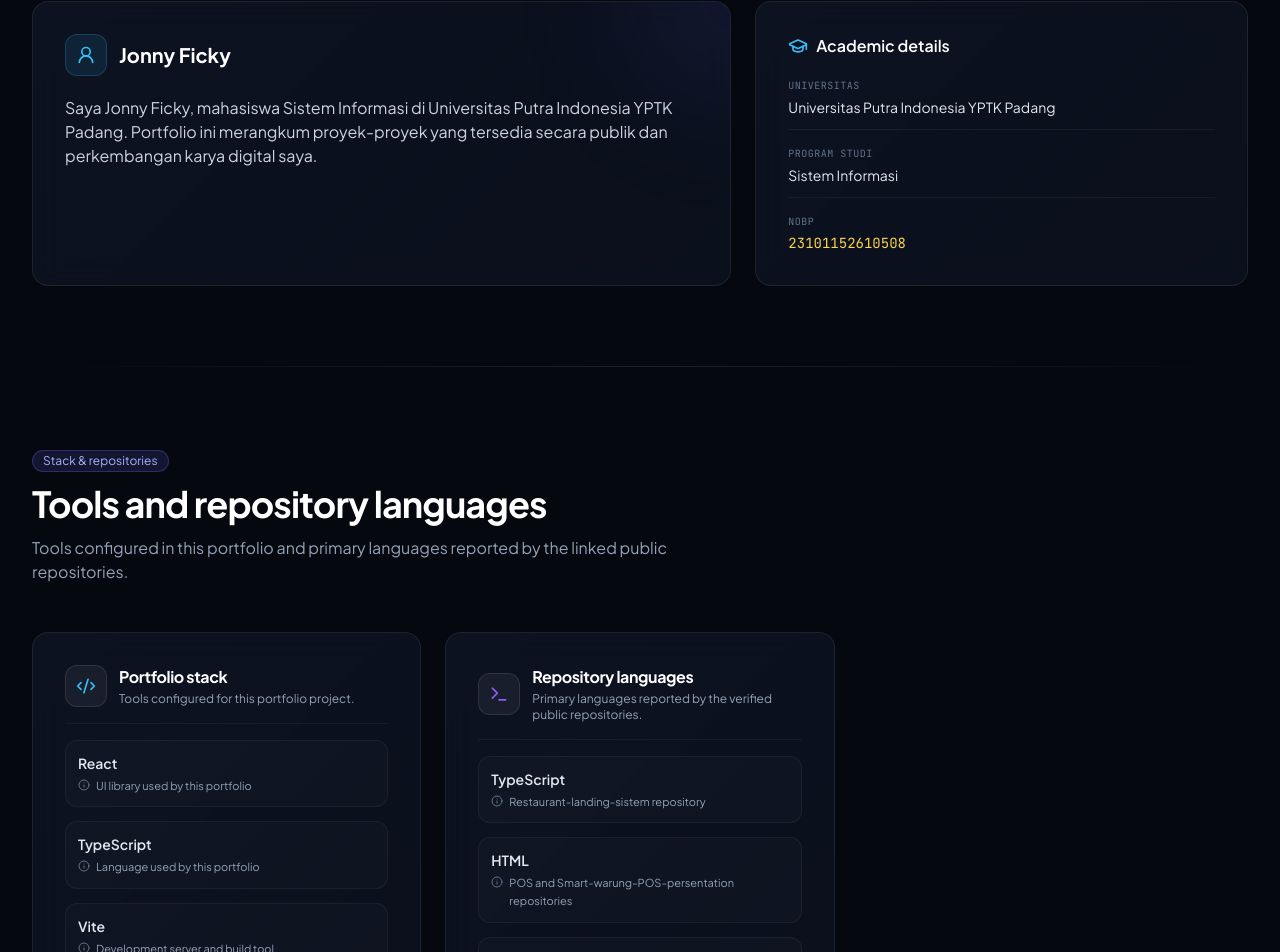
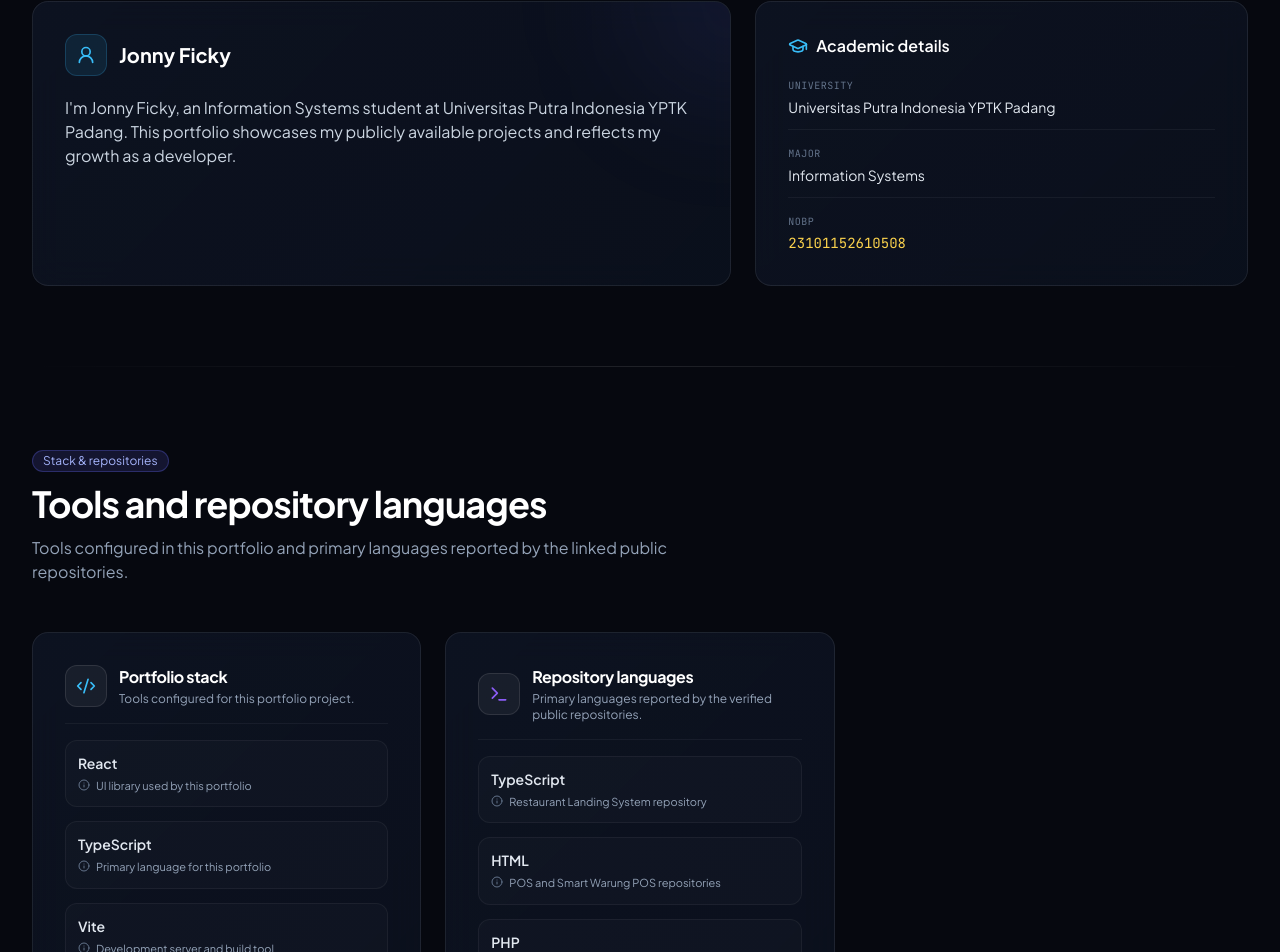
Before and after one commit to jonnyficky2/Portofolio, a React (Vite) app: page / in a window 1280 px wide. Shown: the part 1087-2039 px from the top of the page. Built offline with nearby package versions, Linux system fonts and the light colour scheme.

Commit message:
feat(content): improve project descriptions and ensure English language consistency

```diff
--- a/src/data/portfolioData.ts
+++ b/src/data/portfolioData.ts
@@ -8,30 +8,31 @@ import type {
 
 export const studentData: StudentInfo = {
   name: 'Jonny Ficky',
-  role: 'Mahasiswa Sistem Informasi',
+  role: 'Information Systems Student',
   university: 'Universitas Putra Indonesia YPTK Padang',
-  major: 'Sistem Informasi',
+  major: 'Information Systems',
   nobp: '23101152610508',
   tagline: 'A personal space for projects, learning, and digital craft.',
+  avatarUrl: '/profil.jpeg',
   bioIntro:
-    'Saya Jonny Ficky, mahasiswa Sistem Informasi di Universitas Putra Indonesia YPTK Padang. Portfolio ini merangkum proyek-proyek yang tersedia secara publik dan perkembangan karya digital saya.',
+    'I\'m Jonny Ficky, an Information Systems student at Universitas Putra Indonesia YPTK Padang. This portfolio showcases my publicly available projects and reflects my growth as a developer.',
   academicDetails: [
-    { label: 'Universitas', value: 'Universitas Putra Indonesia YPTK Padang' },
-    { label: 'Program Studi', value: 'Sistem Informasi' },
+    { label: 'University', value: 'Universitas Putra Indonesia YPTK Padang' },
+    { label: 'Major', value: 'Information Systems' },
     { label: 'NOBP', value: '23101152610508' },
   ],
 };
 
-const unverifiedProjectDetails =
-  'Repositori GitHub publik. Detail fitur dan status penyelesaian belum diverifikasi.';
+// Individual project descriptions (replacing generic unverified placeholder)
 
 export const projectsData: ProjectItem[] = [
   {
     id: 'lifeflow',
     title: 'LifeFlow',
     category: 'Featured project',
-    description: 'Simple Daily Tracker app with PWA features.',
-    techStack: [],
+    description:
+      'A Progressive Web App (PWA) for daily habit and activity tracking. Built with React and Firebase, it supports offline usage and delivers a smooth, app-like experience on any device.',
+    techStack: ['React', 'TypeScript', 'Vite', 'Tailwind CSS', 'PWA', 'Firebase'],
     status: 'Active Development',
     isFeatured: true,
     githubUrl: 'https://github.com/jonnyficky2/LifeFlow',
@@ -39,9 +40,10 @@ export const projectsData: ProjectItem[] = [
   },
   {
     id: 'restaurant-landing-sistem',
-    title: 'Restaurant-landing-sistem',
+    title: 'Restaurant Landing System',
     category: 'Public repository',
-    description: unverifiedProjectDetails,
+    description:
+      'A restaurant landing page system built with TypeScript. Displays menu items, restaurant information, and an intuitive layout designed to attract customers online.',
     techStack: ['TypeScript'],
     status: 'Awaiting Verification',
     githubUrl: 'https://github.com/jonnyficky2/Restaurant-landing-sistem',
@@ -49,9 +51,10 @@ export const projectsData: ProjectItem[] = [
   },
   {
     id: 'smart-warung-pos-persentation',
-    title: 'Smart-warung-POS-persentation',
+    title: 'Smart Warung POS — Presentation',
     category: 'Public repository',
-    description: 'Presentation for software engineering.',
+    description:
+      'An interactive HTML presentation for a Smart Warung Point-of-Sale system proposal, created as part of a Software Engineering course assignment.',
     techStack: ['HTML'],
     status: 'Awaiting Verification',
     githubUrl: 'https://github.com/jonnyficky2/Smart-warung-POS-persentation',
@@ -61,7 +64,8 @@ export const projectsData: ProjectItem[] = [
     id: 'pos',
     title: 'POS',
     category: 'Public repository',
-    description: 'Point Of Sale.',
+    description:
+      'A web-based Point of Sale application for small businesses. Handles product listings, transaction flow, and basic sales management in a simple, browser-accessible interface.',
     techStack: ['HTML'],
     status: 'Awaiting Verification',
     githubUrl: 'https://github.com/jonnyficky2/POS',
@@ -69,18 +73,20 @@ export const projectsData: ProjectItem[] = [
   },
   {
     id: 'ci3-crud',
-    title: 'CI3_CRUD',
+    title: 'CI3 CRUD',
     category: 'Public repository',
-    description: unverifiedProjectDetails,
+    description:
+      'A CRUD application built with CodeIgniter 3 and PHP, demonstrating fundamental Create, Read, Update, and Delete operations with a MySQL database backend.',
     techStack: ['PHP'],
     status: 'Awaiting Verification',
     githubUrl: 'https://github.com/jonnyficky2/CI3_CRUD',
   },
   {
     id: 'ci3-layout-dinamis',
-    title: 'CI3_Layout_Dinamis',
+    title: 'CI3 Dynamic Layout',
     category: 'Public repository',
-    description: unverifiedProjectDetails,
+    description:
+      'A CodeIgniter 3 project showcasing a dynamic layout system using PHP templates. Demonstrates modular view composition and reusable layout components.',
     techStack: ['PHP'],
     status: 'Awaiting Verification',
     githubUrl: 'https://github.com/jonnyficky2/CI3_Layout_Dinamis',
@@ -94,10 +100,10 @@ export const skillCategories: SkillCategory[] = [
     iconName: 'Code2',
     skills: [
       { name: 'React', context: 'UI library used by this portfolio' },
-      { name: 'TypeScript', context: 'Language used by this portfolio' },
+      { name: 'TypeScript', context: 'Primary language for this portfolio' },
       { name: 'Vite', context: 'Development server and build tool' },
       { name: 'Tailwind CSS', context: 'Styling framework configured for this project' },
-      { name: 'Framer Motion', context: 'Motion library configured for this project' },
+      { name: 'Framer Motion', context: 'Animation library configured for this project' },
       { name: 'Lucide React', context: 'Icon library configured for this project' },
     ],
   },
@@ -106,29 +112,29 @@ export const skillCategories: SkillCategory[] = [
     description: 'Primary languages reported by the verified public repositories.',
     iconName: 'Terminal',
     skills: [
-      { name: 'TypeScript', context: 'Restaurant-landing-sistem repository' },
-      { name: 'HTML', context: 'POS and Smart-warung-POS-persentation repositories' },
-      { name: 'PHP', context: 'CI3_CRUD and CI3_Layout_Dinamis repositories' },
+      { name: 'TypeScript', context: 'Restaurant Landing System repository' },
+      { name: 'HTML', context: 'POS and Smart Warung POS repositories' },
+      { name: 'PHP', context: 'CI3 CRUD and CI3 Dynamic Layout repositories' },
     ],
   },
 ];
 
 export const journeyMilestones: JourneyMilestone[] = [
   {
-    period: 'Pendidikan',
-    title: 'Sistem Informasi',
+    period: 'Education',
+    title: 'Information Systems',
     institutionOrContext: 'Universitas Putra Indonesia YPTK Padang',
-    description: 'Mahasiswa Program Studi Sistem Informasi.',
+    description: 'Undergraduate student in the Information Systems program.',
     technologies: [],
     iconType: 'academic',
   },
   {
-    period: 'Proyek',
-    title: 'Proyek di GitHub',
+    period: 'Projects',
+    title: 'Projects on GitHub',
     institutionOrContext: 'github.com/jonnyficky2',
     description:
-      'LifeFlow ditampilkan sebagai proyek unggulan. Detail proyek lain mengikuti informasi yang tersedia pada repositori publiknya.',
-    technologies: ['LifeFlow', 'POS', 'CI3_CRUD', 'Restaurant-landing-sistem'],
+      'LifeFlow is featured as the flagship project. Other projects are listed based on information available in their public repositories.',
+    technologies: ['LifeFlow', 'POS', 'CI3_CRUD', 'Restaurant Landing System'],
     iconType: 'project',
   },
 ];
--- a/src/types/index.ts
+++ b/src/types/index.ts
@@ -6,6 +6,7 @@ export interface StudentInfo {
   nobp: string;
   tagline: string;
   bioIntro: string;
+  avatarUrl?: string;
   academicDetails: {
     label: string;
     value: string;
```
